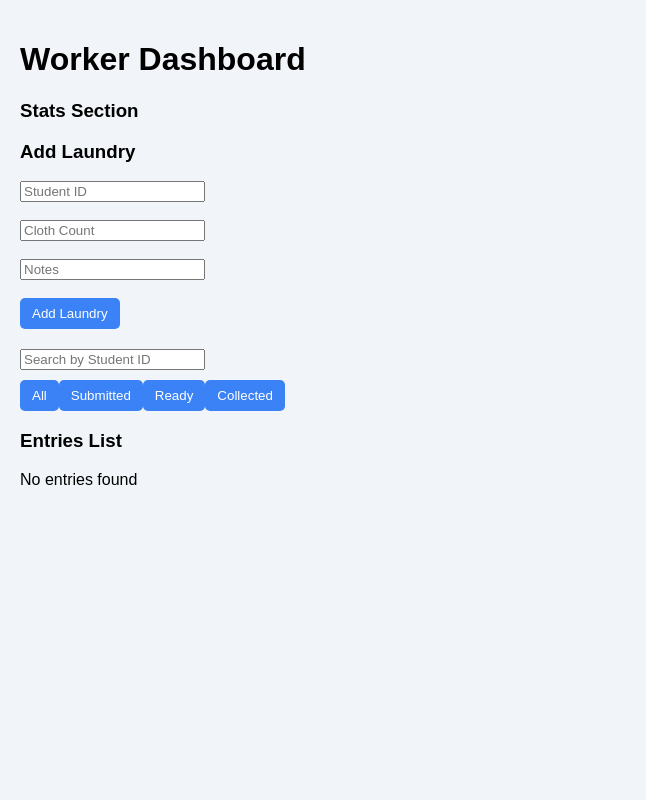
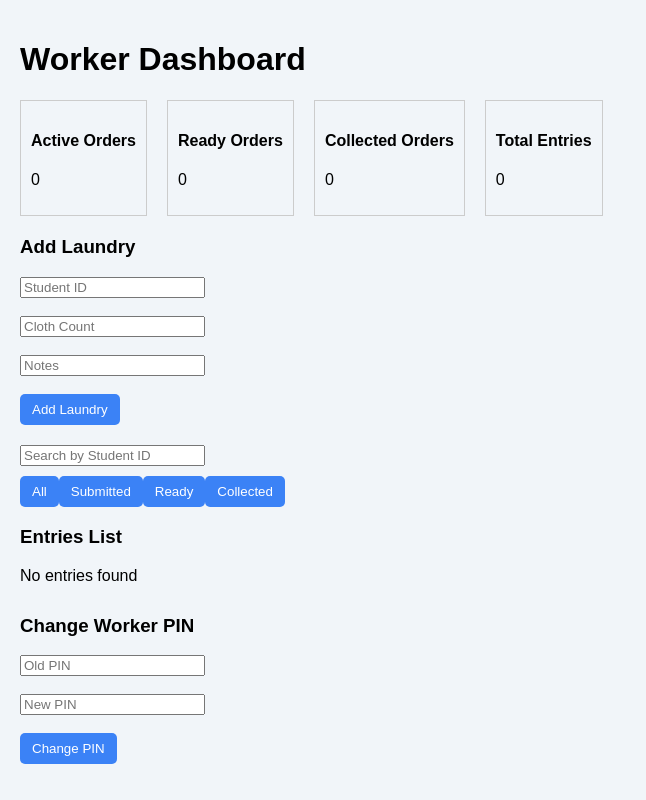
Before and after one commit to meetgupta996/vastra-saarthi, a React (Vite) app in the folder laundry-system/: page /worker in a window 1280 px wide. Shown: the whole page, without its empty margins (0-646 px from the left). Built offline with nearby package versions, Linux system fonts and the light colour scheme; sample sign-in values are in the browser's storage.

Commit message:
Added dashboard stats and worker pin management functionality

```diff
--- a/laundry-system/src/context/LaundryContext.jsx
+++ b/laundry-system/src/context/LaundryContext.jsx
@@ -5,11 +5,11 @@ const LaundryContext = createContext();
 
 export const LaundryProvider = ({ children }) => {
   const [entries, setEntries] = useState(() =>
-    getLocalStorage("laundry_entries", [])
+    getLocalStorage("laundry_entries", []),
   );
 
   const [pin, setPin] = useState(() =>
-    getLocalStorage("laundry_worker_pin", "1234")
+    getLocalStorage("laundry_worker_pin", "1234"),
   );
 
   useEffect(() => {
@@ -34,7 +34,7 @@ export const LaundryProvider = ({ children }) => {
     const exists = entries.some(
       (e) =>
         e.studentId === studentId &&
-        (e.status === "submitted" || e.status === "ready")
+        (e.status === "submitted" || e.status === "ready"),
     );
 
     if (exists) {
@@ -98,23 +98,20 @@ export const LaundryProvider = ({ children }) => {
   // dashboard statistics
   const stats = {
     totalActive: entries.filter(
-      (e) => e.status === "submitted" || e.status === "ready"
+      (e) => e.status === "submitted" || e.status === "ready",
     ).length,
 
-    readyCount: entries.filter(
-      (e) => e.status === "ready"
-    ).length,
+    readyCount: entries.filter((e) => e.status === "ready").length,
 
-    collectedCount: entries.filter(
-      (e) => e.status === "collected"
-    ).length,
+    collectedCount: entries.filter((e) => e.status === "collected").length,
 
     totalEntries: entries.length,
   };
 
   // change worker PIN
   const changePin = (oldPin, newPin) => {
-    if (oldPin !== pin) {
+    // FIXED PIN COMPARISON
+    if (oldPin.toString() !== pin.toString()) {
       return {
         success: false,
         message: "Incorrect old PIN",
--- a/laundry-system/src/pages/WorkerPortal.jsx
+++ b/laundry-system/src/pages/WorkerPortal.jsx
@@ -10,7 +10,8 @@ export default function WorkerPortal() {
     return <Navigate to="/worker-login" />;
   }
 
-  const { entries, addEntry, markReady, markCollected } = useLaundry();
+  const { entries, addEntry, markReady, markCollected, stats, changePin } =
+    useLaundry();
 
   const [studentId, setStudentId] = useState("");
   const [clothCount, setClothCount] = useState("");
@@ -19,6 +20,11 @@ export default function WorkerPortal() {
 
   const [search, setSearch] = useState("");
   const [filter, setFilter] = useState("all");
+
+  // PIN states
+  const [oldPin, setOldPin] = useState("");
+  const [newPin, setNewPin] = useState("");
+  const [pinMessage, setPinMessage] = useState("");
 
   // add entry handler
   const handleAdd = () => {
@@ -35,6 +41,18 @@ export default function WorkerPortal() {
     setError("");
   };
 
+  // change pin handler
+  const handleChangePin = () => {
+    const result = changePin(oldPin, newPin);
+
+    setPinMessage(result.message);
+
+    if (result.success) {
+      setOldPin("");
+      setNewPin("");
+    }
+  };
+
   // filter logic
   const filteredEntries = entries
     .filter((e) => e.studentId.toLowerCase().includes(search.toLowerCase()))
@@ -47,8 +65,35 @@ export default function WorkerPortal() {
     <div style={{ padding: "20px" }}>
       <h1>Worker Dashboard</h1>
 
-      {/* STATS */}
-      <h3>Stats Section</h3>
+      {/* STATS SECTION */}
+      <section
+        style={{
+          display: "flex",
+          gap: "20px",
+          flexWrap: "wrap",
+          marginBottom: "20px",
+        }}
+      >
+        <div style={{ border: "1px solid #ccc", padding: "10px" }}>
+          <h4>Active Orders</h4>
+          <p>{stats.totalActive}</p>
+        </div>
+
+        <div style={{ border: "1px solid #ccc", padding: "10px" }}>
+          <h4>Ready Orders</h4>
+          <p>{stats.readyCount}</p>
+        </div>
+
+        <div style={{ border: "1px solid #ccc", padding: "10px" }}>
+          <h4>Collected Orders</h4>
+          <p>{stats.collectedCount}</p>
+        </div>
+
+        <div style={{ border: "1px solid #ccc", padding: "10px" }}>
+          <h4>Total Entries</h4>
+          <p>{stats.totalEntries}</p>
+        </div>
+      </section>
 
       {/* ADD LAUNDRY FORM */}
       <section>
@@ -100,8 +145,11 @@ export default function WorkerPortal() {
 
         <div style={{ marginTop: "10px" }}>
           <button onClick={() => setFilter("all")}>All</button>
+
           <button onClick={() => setFilter("submitted")}>Submitted</button>
+
           <button onClick={() => setFilter("ready")}>Ready</button>
+
           <button onClick={() => setFilter("collected")}>Collected</button>
         </div>
       </section>
@@ -125,12 +173,15 @@ export default function WorkerPortal() {
               <p>
                 <strong>ID:</strong> {e.studentId}
               </p>
+
               <p>
                 <strong>Clothes:</strong> {e.clothCount}
               </p>
+
               <p>
                 <strong>Status:</strong> {e.status}
               </p>
+
               <p>
                 <strong>Notes:</strong> {e.notes}
               </p>
@@ -151,6 +202,35 @@ export default function WorkerPortal() {
           ))
         )}
       </section>
+
+      {/* CHANGE PIN SECTION */}
+      <section style={{ marginTop: "30px" }}>
+        <h3>Change Worker PIN</h3>
+
+        <input
+          type="password"
+          placeholder="Old PIN"
+          value={oldPin}
+          onChange={(e) => setOldPin(e.target.value)}
+        />
+
+        <br />
+        <br />
+
+        <input
+          type="password"
+          placeholder="New PIN"
+          value={newPin}
+          onChange={(e) => setNewPin(e.target.value)}
+        />
+
+        <br />
+        <br />
+
+        <button onClick={handleChangePin}>Change PIN</button>
+
+        {pinMessage && <p style={{ marginTop: "10px" }}>{pinMessage}</p>}
+      </section>
     </div>
   );
 }
```
